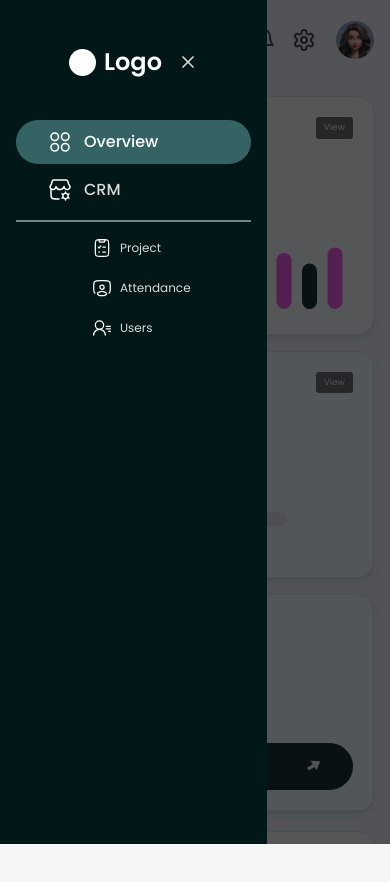
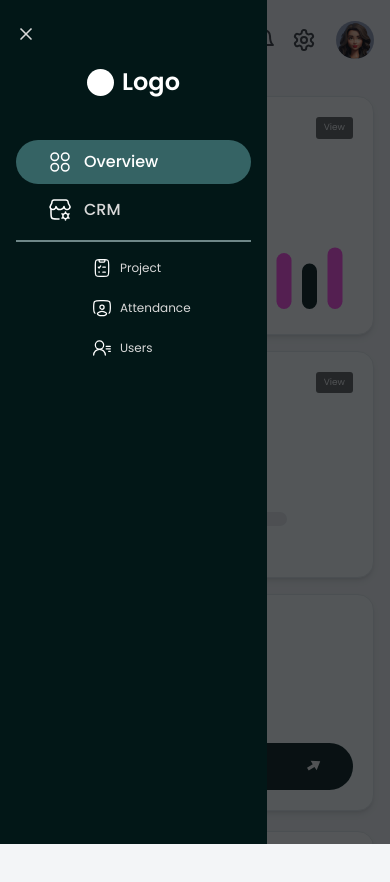
Before and after one commit to Japhetism/p23, a React (Vite) app: page / in a window 390 px wide. Both pictures are taken after a click on the button 32 px from the left and 40 px from the top of the page. Shown: the top 882 px of the page. Built offline with nearby package versions, Linux system fonts and the light colour scheme.

Commit message:
move mobile close up

```diff
--- a/src/components/Sidebar.tsx
+++ b/src/components/Sidebar.tsx
@@ -49,6 +49,9 @@ const Sidebar = ({ open, onClose }: SidebarProps) => {
         ${open ? "translate-x-0" : "-translate-x-full lg:translate-x-0"}
       `}
       >
+        <button className="lg:hidden text-sidebar-fg" onClick={onClose}>
+          <X size={20} />
+        </button>
         <div className="flex items-center justify-center mt-5 mb-10 gap-4">
           <div className="flex items-center gap-2">
             <div className="w-[27px] h-[27px] rounded-full bg-white" />
@@ -56,9 +59,6 @@ const Sidebar = ({ open, onClose }: SidebarProps) => {
               Logo
             </span>
           </div>
-          <button className="lg:hidden text-sidebar-fg" onClick={onClose}>
-            <X size={20} />
-          </button>
         </div>
 
         <nav className="flex flex-col gap-1">
```
